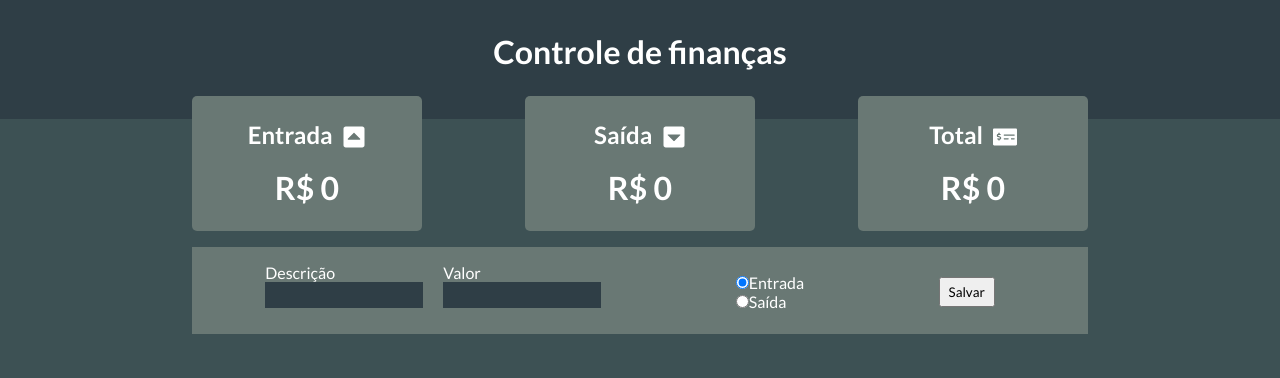
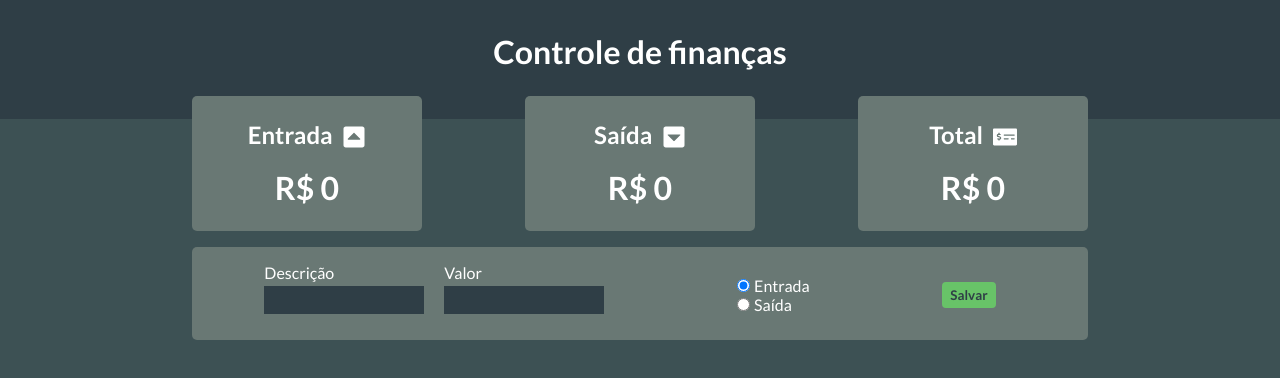
Before and after one commit to CaioAugustoHD/Sistema-controle-financas, a React (Vite) app: page / in a window 1280 px wide. Shown: the top 378 px of the page. Built offline with nearby package versions, Linux system fonts and the light colour scheme.

Commit message:
Estilizado o form

```diff
--- a/src/components/Form/Form.css
+++ b/src/components/Form/Form.css
@@ -3,6 +3,7 @@ form {
     color: #FFF;
     width: 70%;
     margin: 1em auto;
+    border-radius: 5px;
     display: flex;
     flex-wrap: wrap;
     justify-content: space-around;
@@ -26,13 +27,35 @@ input[type="text"], input[type="number"] {
     display: block;
     font-size: 0.8em;
     padding: 5px;
+    margin-top: 4px;
     background-color: var(--verde-escuro);
     color: #FFF;
-    border: none;
+    border: 1px solid transparent;
+    outline: 0;
+}
+
+input[type="text"]:focus, input[type="number"]:focus {
+    border: 1px solid #FFF;
+}
+
+input[type="radio"] {
+    margin-right: 4px;
 }
 
 div button {
     padding: 5px 8px;
+    background-color: var(--up);
+    color: var(--verde-escuro);
+    font-weight: 700;
+    border: 0;
+    border-radius: 4px;
+    cursor: pointer;
+    transition: all 300ms ease;
+}
+
+div button:hover {
+    background-color: var(--verde-escuro);
+    color: #FFF;
 }
 
 @media (max-width: 890px) {
```
